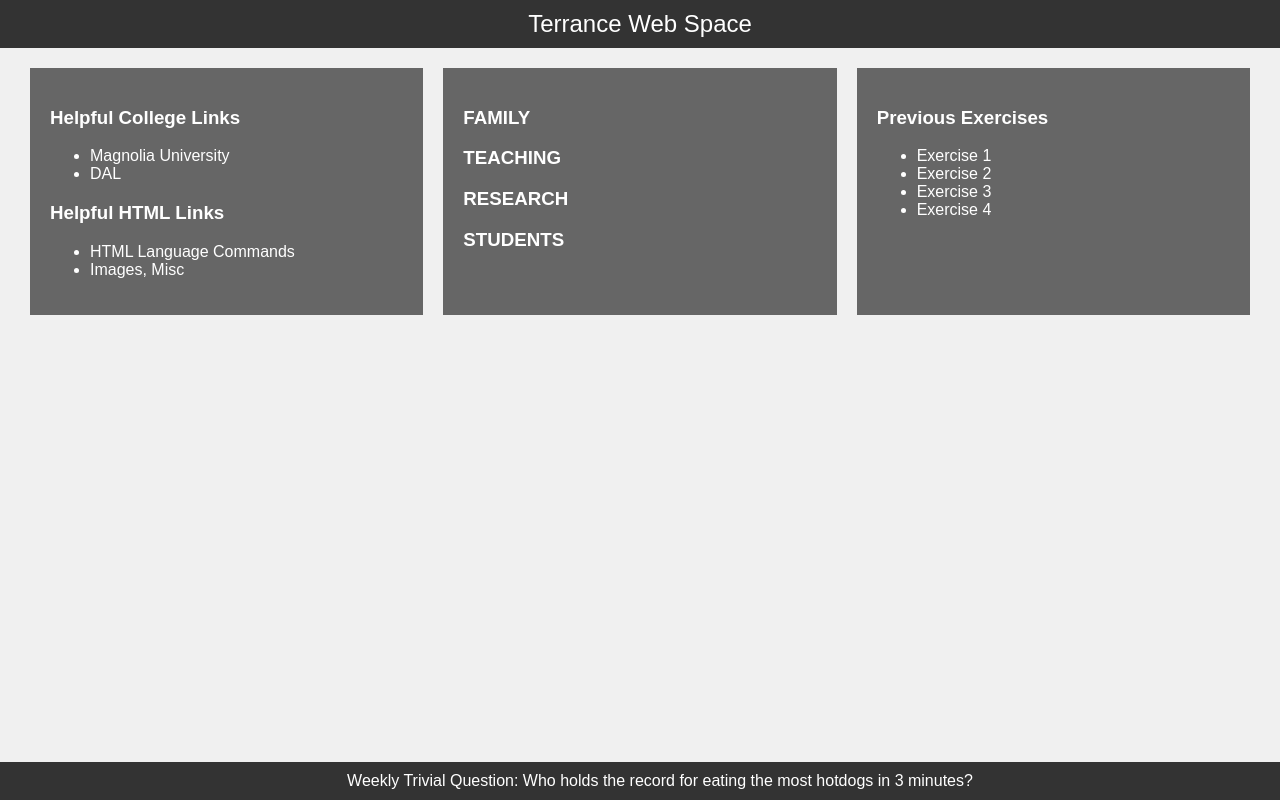
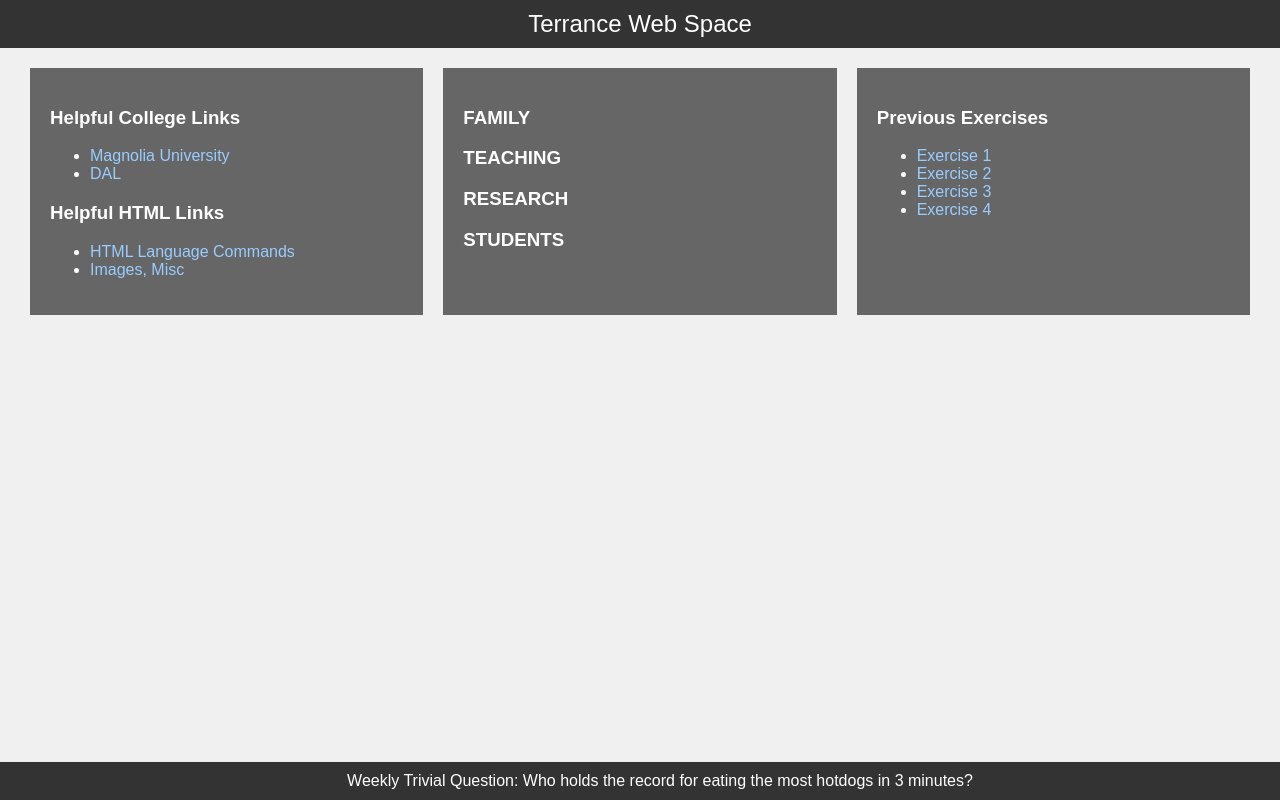
Before and after one commit to YIXUANCHENG-yxc/ex4, a plain HTML site: page index.html in a window 1280 px wide. Drawn offline with Linux system fonts and the light colour scheme.

Commit message:
Update index.html

```diff
--- a/index.html
+++ b/index.html
@@ -39,6 +39,13 @@
             bottom: 0;
             width: 100%;
         }
+        a {
+            color: #99ccff; /* 链接颜色 */
+            text-decoration: none; /* 去掉下划线 */
+        }
+        a:hover {
+            text-decoration: underline; /* 鼠标悬停时添加下划线 */
+        }
     </style>
 </head>
 <body>
@@ -47,13 +54,13 @@
         <div class="column">
             <h3>Helpful College Links</h3>
             <ul>
-                <li>Magnolia University</li>
-                <li>DAL</li>
+                <li><a href="https://www.example.com" target="_blank">Magnolia University</a></li>
+                <li><a href="https://www.example.com/dal" target="_blank">DAL</a></li>
             </ul>
             <h3>Helpful HTML Links</h3>
             <ul>
-                <li>HTML Language Commands</li>
-                <li>Images, Misc</li>
+                <li><a href="https://www.w3schools.com/html/" target="_blank">HTML Language Commands</a></li>
+                <li><a href="https://www.w3schools.com/html/html_images.asp" target="_blank">Images, Misc</a></li>
             </ul>
         </div>
         <div class="column">
@@ -65,10 +72,10 @@
         <div class="column">
             <h3>Previous Exercises</h3>
             <ul>
-                <li>Exercise 1</li>
-                <li>Exercise 2</li>
-                <li>Exercise 3</li>
-                <li>Exercise 4</li>
+                <li><a href="https://www.example.com/exercise1" target="_blank">Exercise 1</a></li>
+                <li><a href="https://www.example.com/exercise2" target="_blank">Exercise 2</a></li>
+                <li><a href="https://www.example.com/exercise3" target="_blank">Exercise 3</a></li>
+                <li><a href="https://www.example.com/exercise4" target="_blank">Exercise 4</a></li>
             </ul>
         </div>
     </div>
```
